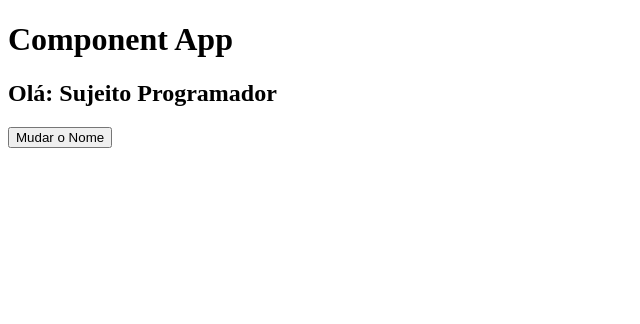
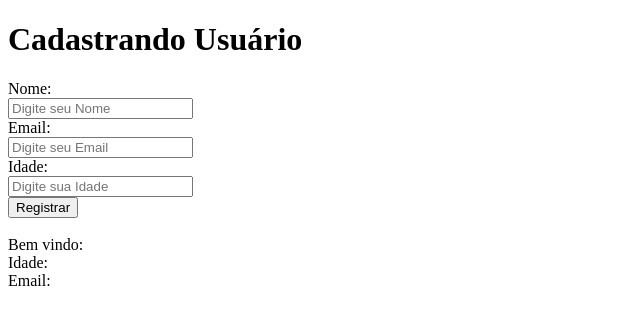
Before and after one commit to hevertonRL/primeiro-app, a React (Create React App) app: page / in a window 1280 px wide. Shown: the top 324 px of the page, without its empty margins (0-640 px from the left). Built offline with nearby package versions, Linux system fonts and the light colour scheme.

Commit message:
Final da Aula 8 na Seção 2

```diff
--- a/src/App.js
+++ b/src/App.js
@@ -1,18 +1,71 @@
-import Nome from './components/Nome';
 import { useState } from 'react';
 
 function App() {
-  const [aluno, setAluno] = useState('Sujeito Programador');
 
-  function handleChangeName(nome) {
-    setAluno(nome);
+  const [nome, setNome] = useState('');
+  const [email, setEmail] = useState('');
+  const [idade, setIdade] = useState('');
+  const [user, setUser] = useState({});
+
+  function handleRegister(e){
+    e.preventDefault();
+    alert("Usuario cadastrado com sucesso!");
+    setUser({
+      nome: nome,
+      idade: idade,
+      email: email
+    })
   }
 
   return (
     <div>
-      <h1>Component App</h1>
-      <h2>Olá: {aluno}</h2>
-      <button onClick={() => handleChangeName('Heverton') }>Mudar o Nome</button>
+      <h1>Cadastrando Usuário</h1>
+
+      <form onSubmit={handleRegister}>
+        <label>Nome:</label>
+        <br/>
+        <input
+          type='text'
+          placeholder='Digite seu Nome'
+          value={nome}
+          onChange={(e)=> setNome(e.target.value)}
+        />
+        <br/>
+
+        <label>Email:</label>
+        <br/>
+        <input
+          type='text'
+          placeholder='Digite seu Email'
+          value={email}
+          onChange={(e)=> setEmail(e.target.value)}
+          />
+        <br/>
+
+        <label>Idade:</label>
+        <br/>
+
+        <input
+          type='text'
+          placeholder='Digite sua Idade'
+          value={idade}
+          onChange={(e)=> setIdade(e.target.value)}
+          />
+        <br/>
+
+
+        <button type='submit'>Registrar</button>
+
+        <br/><br/>
+
+        <div>
+          <span>Bem vindo: {user.nome}</span><br/>
+          <span>Idade: {user.idade}</span><br/>
+          <span>Email: {user.email}</span><br/>
+
+        </div>
+
+      </form>
     </div>
   );
 }
```
